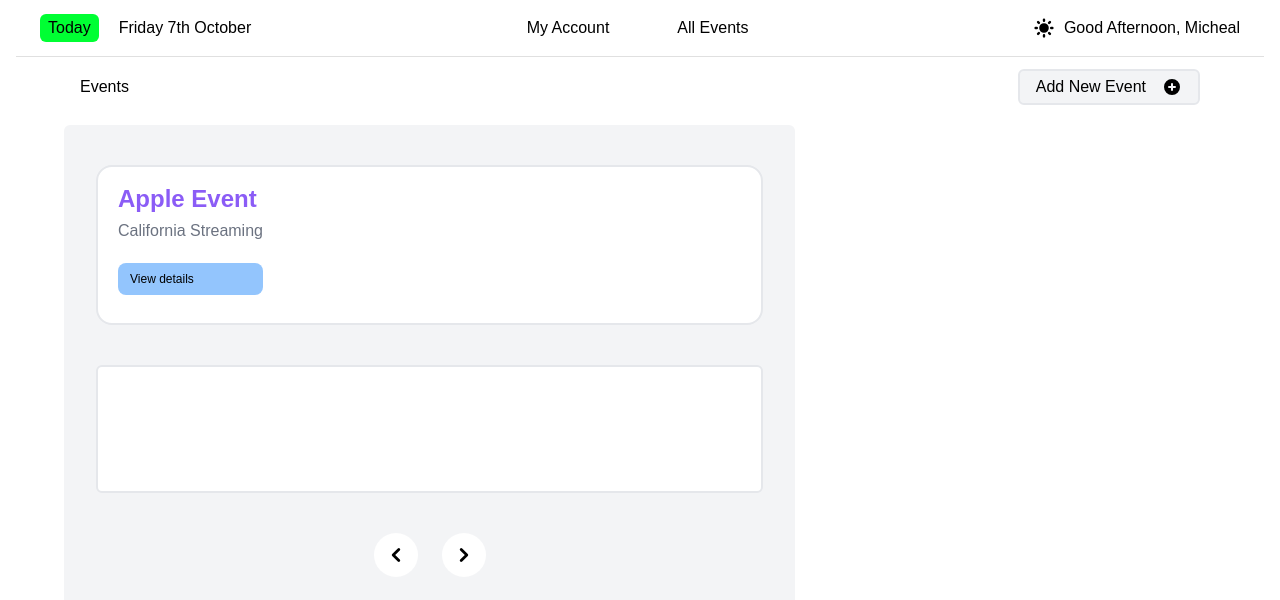
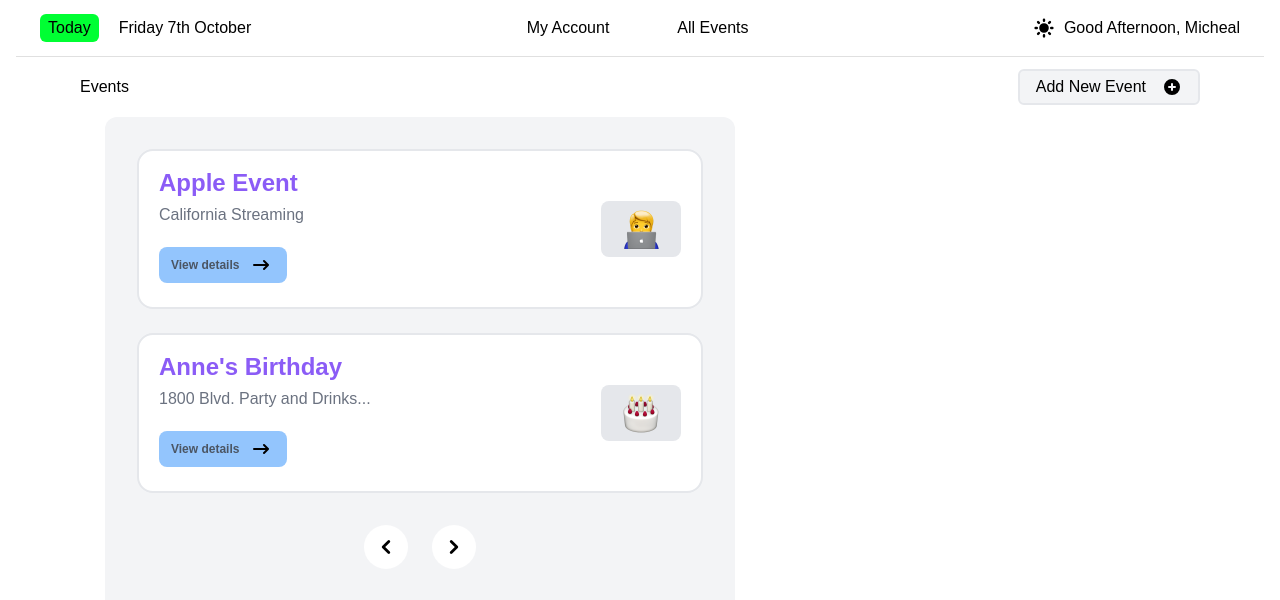
Before and after one commit to iyinolu/event-dir, a React (Create React App) app: page / in a window 1280 px wide. Both pictures are taken after typing "name@example.com", "Sample123" into the empty fields and a click on the button "Sign in". Shown: the top 600 px of the page. Built offline with nearby package versions, Linux system fonts and the light colour scheme.

Commit message:
add: EventList Component; main component that displays the events for any particular date

```diff
--- a/src/app/components/display.tsx
+++ b/src/app/components/display.tsx
@@ -0,0 +1,63 @@
+/* eslint-disable @typescript-eslint/no-unused-vars */
+import React from 'react';
+import {
+    ChevronRightIcon,
+    ChevronLeftIcon,
+    ArrowNarrowRightIcon
+} from '@heroicons/react/solid';
+import { toAbsoluteUrl } from '../../utils/helpers';
+
+
+
+export default function EventList() {
+
+
+
+    return (
+        <div className="flex flex-col rounded-xl bg-gray-100 h-3/4 w-9/12 px-8 pt-8 pb-7">
+            <div className="flex rounded-2xl h-40 w-full bg-white mb-6 px-5 py-4 border-2 border-gray-200">
+                <div className="flex flex-none flex-col col-start-1 col-end-8">
+                    <h1 className="font-sans font-extrabold text-2xl mb-1 text-purple-500">
+                        Apple Event
+                    </h1>
+                    <p className="font-sans text-gray-500">
+                        California Streaming
+                    </p>
+                    <div className="flex flex-row items-center font-sans text-xs px-3 py-2 bg-blue-300 rounded-lg mt-5 flex-none w-32">
+                        <span className="font-semibold text-gray-600">View details</span>
+                        <ArrowNarrowRightIcon className="ml-3 w-5" />
+                    </div>
+                </div>
+                <div className="flex flex-row flex-grow col-start-8 col-end-12 items-center justify-end">
+                    <span className="flex items-center justify-items-center w-20 h-14 rounded-lg bg-gray-200 hover:bg-gray-100">
+                        <img className="w-10 mx-auto my-0" alt='emoji' src={`${toAbsoluteUrl("/media/images/emojis/developer.png")}`} />
+                    </span>
+                </div>
+            </div>
+            <div className="flex rounded-2xl h-40 w-full bg-white px-5 py-4 border-2 border-gray-200">
+                <div className="flex flex-col col-start-1 col-end-8">
+                    <h1 className="font-sans font-extrabold text-2xl mb-1 text-purple-500">Anne's Birthday</h1>
+                    <p className="font-sans text-gray-500">1800 Blvd. Party and Drinks...</p>
+                    <div className="flex flex-row items-center font-sans text-xs px-3 py-2 bg-blue-300 rounded-lg mt-5 w-32">
+                        <span className="font-semibold text-gray-600">View details</span>
+                        <ArrowNarrowRightIcon className="ml-3 w-5" />
+                    </div>
+                </div>
+                <div className="flex flex-row flex-grow col-start-8 col-end-12 items-center justify-end">
+                    <span className="flex items-center justify-items-center w-20 h-14 rounded-lg bg-gray-200 hover:bg-gray-100">
+                        <img className="w-10 mx-auto my-0" alt='emoji' src={`${toAbsoluteUrl("/media/images/emojis/birthdaycake.png")}`} />
+                    </span>
+                </div>
+            </div>
+            <div className="flex flex-row justify-center pt-8">
+                <span className="rounded-full p-2 bg-white mr-6 hover:bg-gray-300">
+                    <ChevronLeftIcon className="h-7 w-7" />
+                </span>
+                <span className="rounded-full p-2 bg-white hover:bg-gray-300">
+                    <ChevronRightIcon className="h-7 w-7" />
+                </span>
+
+            </div>
+        </div>
+    )
+}
--- a/src/app/index.tsx
+++ b/src/app/index.tsx
@@ -4,14 +4,14 @@
 import { useDispatch } from 'react-redux'
 import { SunIcon } from '@heroicons/react/solid';
 import { PlusCircleIcon } from '@heroicons/react/solid';
-import { ChevronRightIcon } from '@heroicons/react/solid';
-import { ChevronLeftIcon } from '@heroicons/react/solid'
 import Divider from '@mui/material/Divider';
 import { SignOutAction } from '../redux/reducer/authentication';
+import EventList from './components/display'
 import { Grid, Button, TextField} from '@material-ui/core';
 import AdapterDateFns from '@material-ui/lab/AdapterDateFns';
 import LocalizationProvider from '@material-ui/lab/LocalizationProvider';
 import StaticDatePicker from '@material-ui/lab/StaticDatePicker';
+import { toAbsoluteUrl } from '../utils/helpers';
 
 
 export default function BasePage() {
@@ -43,38 +43,17 @@
 
             <div className="px-20 mt-3 flex flex-row justify-between items-center">
                 <h1 className="font-sans">Events</h1>
-                <button onClick={() => { dispatch(SignOutAction()); console.log('hello')} } className="font-sans flex items-center py-1 px-4 rounded-md bg-gray-100 border-2 border-grey-500">
+                <button onClick={() => { dispatch(SignOutAction()); console.log('hello')} } className="font-sans flex items-center py-1 px-4 rounded-md bg-gray-100 hover:bg-gray-300 border-2 border-grey-500">
                     Add New Event
                     <PlusCircleIcon className="ml-4 h-5 w-5"/>
                 </button>
             </div>
 
-            <div className="min-h-full grid max-h-full row-span-4 pl-16">
-                <div className="flex flex-col flex-none col-start-1 col-end-10 box-border pt-5 min-w-full">
-                    <div className="flex flex-col rounded-md bg-gray-100 h-3/4 w-9/12 px-8 pt-10 pb-5">
-                        <div className="flex rounded-2xl h-40 w-full bg-white mb-10 px-5 py-4 border-2 border-gray-200">
-                            <div className="flex flex-col col-start-1 col-end-8">
-                                <h1 className="font-sans font-extrabold text-2xl mb-1 text-purple-500">Apple Event</h1>
-                                <p className="font-sans text-gray-500">California Streaming</p>
-                                <span className="flex-initial font-sans text-xs px-3 py-2 bg-blue-300 rounded-lg mt-5">View details</span>
-                            </div>
-                            <span className="col-start-8 col-end-12"></span>
-                        </div>
-                        <div className="rounded-md h-32 w-full bg-white border-2 border-gray-200">
-
-                        </div>
-                        <div className="flex flex-row justify-center pt-10">
-                            <span className="rounded-full p-2 bg-white mr-6 hover:bg-gray-300">
-                                <ChevronLeftIcon className="h-7 w-7" />
-                            </span>
-                            <span className="rounded-full p-2 bg-white hover:bg-gray-300">
-                                <ChevronRightIcon className="h-7 w-7" />
-                            </span>
-
-                        </div>
-                    </div>
+            <div className="min-h-full grid max-h-full row-span-4">
+                <div className="flex flex-col items-center flex-none col-start-1 col-end-7 box-border pt-3 min-w-full">
+                    <EventList />
                 </div>
-                <div className="pt-10 flex flex-col items-center justify-start col-start-10 col-end-13 box-border">
+                <div className="pt-10 flex flex-col items-center justify-start col-start-7 col-end-13 box-border">
                     <Calendar />
                 </div>
             </div>
--- /dev/null
+++ b/src/utils/helpers/index.ts
@@ -0,0 +1 @@
+export const toAbsoluteUrl = (pathname:string) => process.env.PUBLIC_URL + pathname;
```
Also changed, not shown: public/media/images/emojis/birthdaycake.png (added), public/media/images/emojis/developer.png (added).
